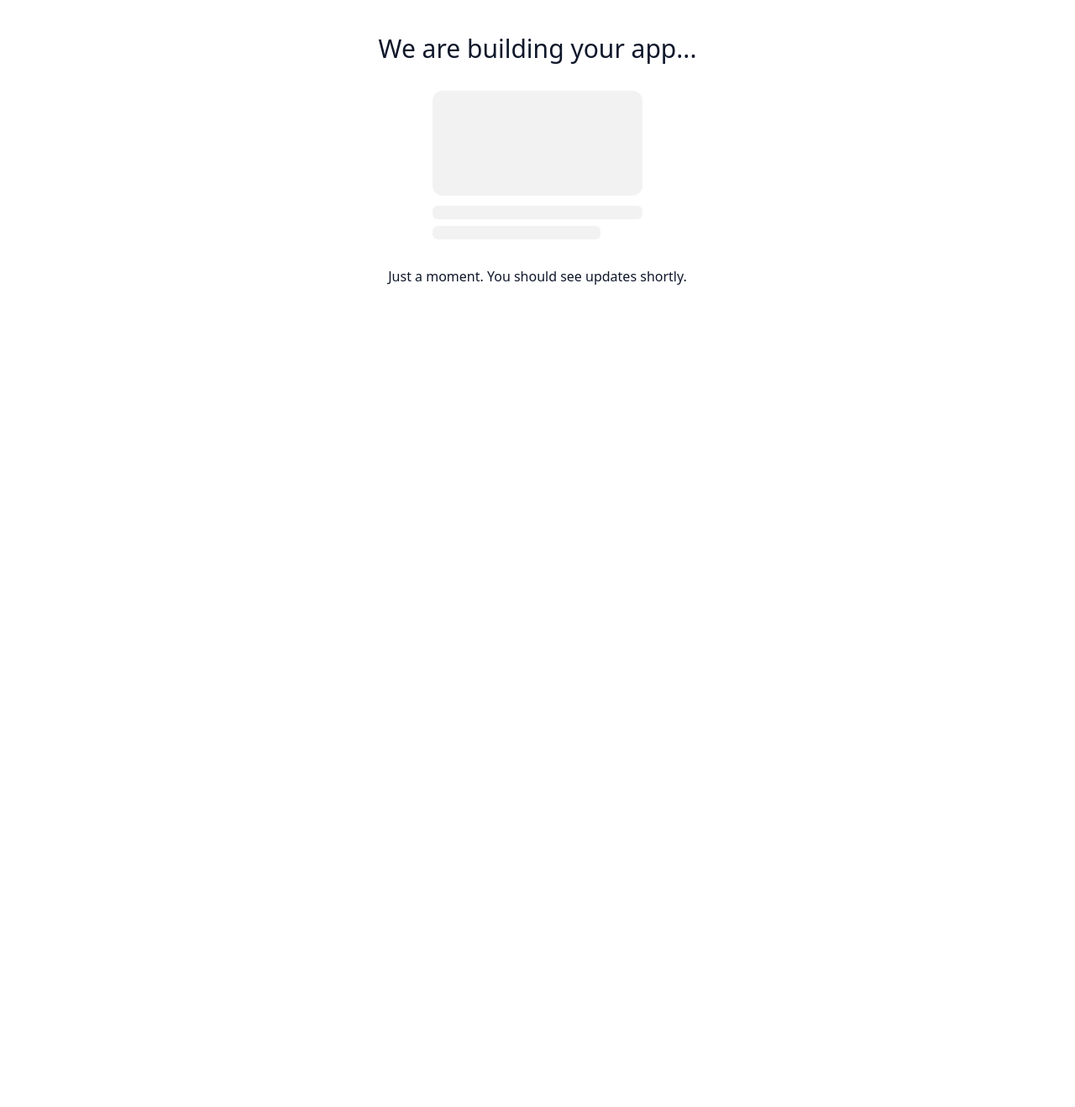
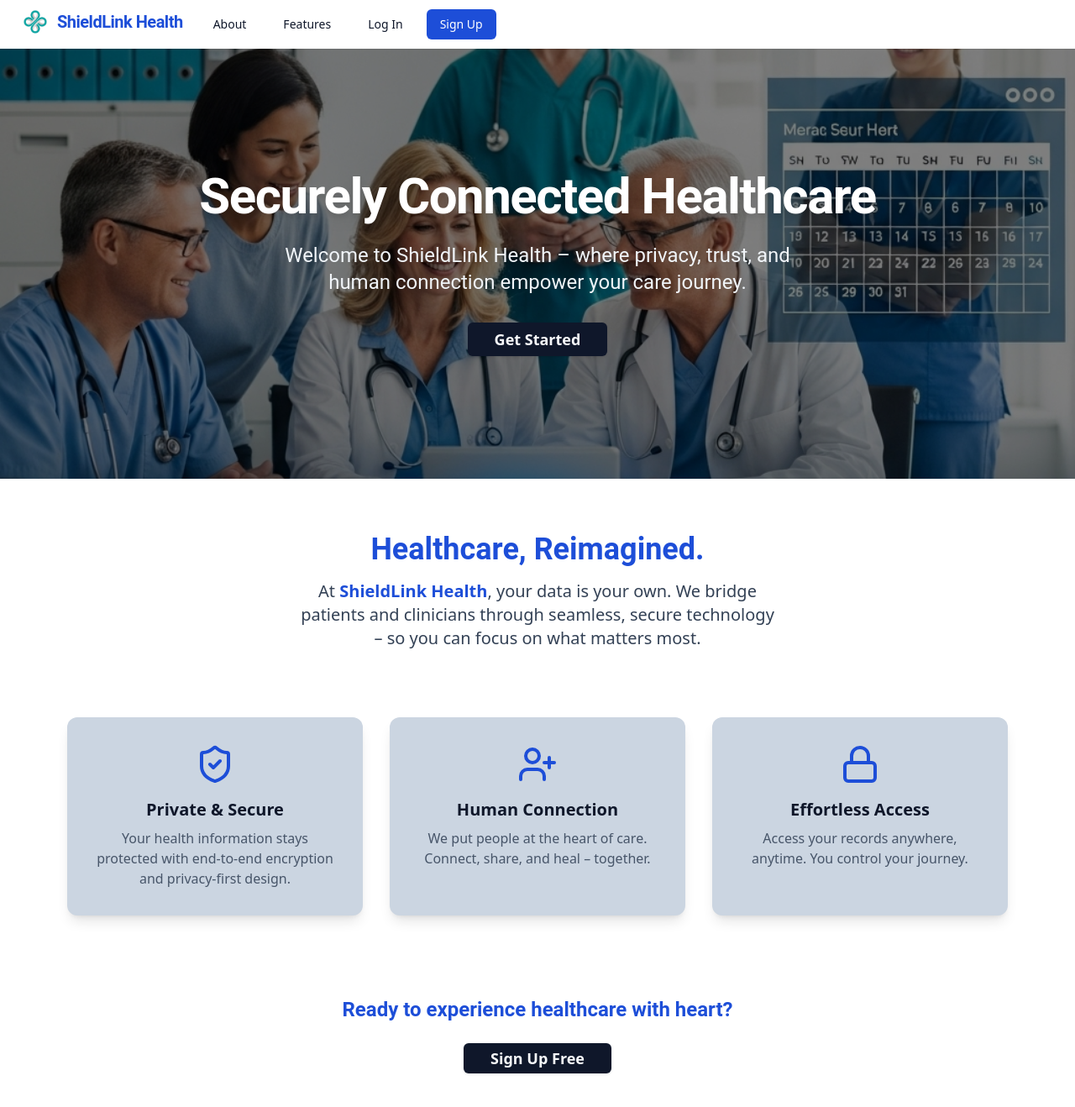
Before and after one commit to Collin-Test-Quome-Org/create-a-comprehensive-hipaa-compliant-patient-por-ac35136d-d57c8af3, a React (Vite) app in the folder frontend/: page / in a window 1280 px wide. Shown: the top 1318 px of the page at 84% size. Before the commit the page ends 800 px from the top, so only its background shows below. Built offline with nearby package versions, Linux system fonts and the light colour scheme.

Commit message:
Initial landing page, navigation, hero, and brand integration for ShieldLink Health.

```diff
--- a/frontend/src/App.tsx
+++ b/frontend/src/App.tsx
@@ -1,27 +1,20 @@
-import { BrowserRouter as Router, Routes, Route } from 'react-router-dom'
-import { Skeleton } from '@/components/ui/skeleton'
+import { BrowserRouter, Routes, Route } from 'react-router-dom';
+import { LandingPage } from '@/pages/LandingPage';
+import { Navigation } from '@/Navigation';
+import { Providers } from '@/Providers';
 
-export function App() {
-  return (
-    <Router>
+export const App = () => (
+  <BrowserRouter>
+    <Providers>
+      <Navigation />
       <Routes>
-        <Route path="/" element={
-          <div className="text-center mx-auto my-10 w-screen">
-            <h1>We are building your app...</h1>
-            <p className="read-the-docs mx-auto">
-              <div className="my-8 items-center flex flex-col space-y-3 animate-pulse">
-                <Skeleton className="h-[125px] w-[250px] rounded-xl" />
-                <div className="space-y-2">
-                  <Skeleton className="h-4 w-[250px]" />
-                  <Skeleton className="h-4 w-[200px]" />
-                </div>
-              </div>
-              Just a moment. You should see updates shortly.
-            </p>
-          </div>
-        } />
+        <Route path="/" element={<LandingPage />} />
+        {/* Placeholder routes for nav */}
+        <Route path="/about" element={<div className="p-16 text-center text-2xl">About page coming soon...</div>} />
+        <Route path="/features" element={<div className="p-16 text-center text-2xl">Features page coming soon...</div>} />
+        <Route path="/login" element={<div className="p-16 text-center text-2xl">Login page coming soon...</div>} />
+        <Route path="/signup" element={<div className="p-16 text-center text-2xl">Signup page coming soon...</div>} />
       </Routes>
-    </Router>
-  )
-}
-export default App
+    </Providers>
+  </BrowserRouter>
+);
--- /dev/null
+++ b/frontend/src/Navigation.tsx
@@ -0,0 +1,46 @@
+import { NavigationMenu, NavigationMenuList, NavigationMenuItem, NavigationMenuLink } from '@/components/ui/navigation-menu';
+import { CompanyLogo } from '@/components/CompanyLogo';
+import { Link, useLocation } from 'react-router-dom';
+import { cn } from '@/lib/utils';
+import { navigationMenuTriggerStyle } from '@/components/ui/navigation-menu';
+
+const navLinks = [
+  { to: '/about', label: 'About' },
+  { to: '/features', label: 'Features' },
+  { to: '/login', label: 'Log In' },
+  { to: '/signup', label: 'Sign Up', highlight: true },
+];
+
+export const Navigation = () => {
+  const { pathname } = useLocation();
+
+  return (
+    <nav className="w-full bg-white shadow-sm sticky top-0 z-50">
+      <div className="flex justify-between items-center max-w-7xl mx-auto px-4 py-2">
+        <NavigationMenu className="flex-1">
+          <NavigationMenuList className="gap-2">
+            <NavigationMenuItem>
+              <NavigationMenuLink asChild className={cn(navigationMenuTriggerStyle(), 'px-2 py-1 bg-transparent hover:bg-[#cbd5e1]')}>
+                <Link to="/">
+                  <CompanyLogo size={36} />
+                  <span className="ml-2 font-bold text-xl align-middle font-['Roboto'] tracking-tight text-[#1d4ed8]">ShieldLink Health</span>
+                </Link>
+              </NavigationMenuLink>
+            </NavigationMenuItem>
+            {navLinks.map(link => (
+              <NavigationMenuItem key={link.to}>
+                <NavigationMenuLink asChild className={cn(
+                  navigationMenuTriggerStyle(),
+                  link.highlight && 'bg-[#1d4ed8] text-white hover:bg-blue-600',
+                  pathname === link.to ? 'border-b-4 border-[#1d4ed8]' : ''
+                )}>
+                  <Link to={link.to} id={`nav-${link.label.toLowerCase().replace(/ /g, '-')}`}>{link.label}</Link>
+                </NavigationMenuLink>
+              </NavigationMenuItem>
+            ))}
+          </NavigationMenuList>
+        </NavigationMenu>
+      </div>
+    </nav>
+  );
+};
--- a/frontend/src/Providers.tsx
+++ b/frontend/src/Providers.tsx
@@ -1,14 +1 @@
-import {TooltipProvider} from '@/components/ui/tooltip'
-import { PropsWithChildren } from 'react'
-import { ThemeProvider } from './components/theme-provider'
-
-/**
- * Wraps app with various React Context Providers. Used in main.tsx
- */
-export const Providers = ({children}: PropsWithChildren) => (
-  <ThemeProvider defaultTheme="light" storageKey="vite-ui-theme">
-    <TooltipProvider>
-      {children}
-    </TooltipProvider>
-  </ThemeProvider>
-)
+export const Providers = ({ children }: { children: React.ReactNode }) => children;
--- /dev/null
+++ b/frontend/src/components/CompanyLogo.tsx
@@ -0,0 +1,8 @@
+import { Image } from 'lucide-react';
+
+export const CompanyLogo = ({ size = 36 }) => (
+  <span className="inline-flex items-center">
+    {/* Brand Kit logo, fallback to Lucide icon if needed */}
+    <img src="/branding/assets/logo-0.png" style={{ width: size, height: size }} className="inline-block" />
+  </span>
+);
--- /dev/null
+++ b/frontend/src/components/Hero.tsx
@@ -0,0 +1,26 @@
+import { motion } from 'framer-motion';
+import { Button } from '@/components/ui/button';
+import { Link } from 'react-router-dom';
+
+export const Hero = () => (
+  <motion.section
+    initial={{ opacity: 0, y: 40 }}
+    animate={{ opacity: 1, y: 0 }}
+    transition={{ duration: 0.9, ease: 'easeOut' }}
+    className="relative w-full h-[32rem] flex items-center justify-center bg-cover bg-center"
+    style={{ backgroundImage: "url('/branding/assets/hero-0.png')" }}
+  >
+    <div className="absolute inset-0 bg-black/50 flex items-center justify-center" />
+    <div className="relative z-10 text-center px-6">
+      <h1 className="text-5xl md:text-6xl font-bold text-white mb-6 drop-shadow-lg font-['Roboto'] tracking-tight">
+        Securely Connected Healthcare
+      </h1>
+      <p className="text-lg md:text-2xl text-slate-100 max-w-2xl mx-auto mb-8 font-['Roboto']">
+        Welcome to ShieldLink Health – where privacy, trust, and human connection empower your care journey.
+      </p>
+      <Button id="get-started-cta" size="lg" className="text-lg px-8 font-bold" asChild>
+        <Link to="/signup">Get Started</Link>
+      </Button>
+    </div>
+  </motion.section>
+);
--- /dev/null
+++ b/frontend/src/pages/LandingPage.tsx
@@ -0,0 +1,63 @@
+import { Hero } from '@/components/Hero';
+import { motion } from 'framer-motion';
+import { Button } from '@/components/ui/button';
+import { Link } from 'react-router-dom';
+import { ShieldCheck, UserPlus, Lock } from 'lucide-react';
+
+export const LandingPage = () => {
+  return (
+    <div className="min-h-screen bg-white">
+      <Hero />
+      <main className="max-w-6xl mx-auto px-4 py-16">
+        <motion.section
+          initial={{ opacity: 0, y: 40 }}
+          whileInView={{ opacity: 1, y: 0 }}
+          viewport={{ once: true }}
+          transition={{ duration: 0.7, delay: 0.1 }}
+          className="mb-20 text-center"
+        >
+          <h2 className="text-3xl md:text-4xl font-bold font-['Roboto'] text-[#1d4ed8] mb-4">Healthcare, Reimagined.</h2>
+          <p className="text-lg md:text-xl text-slate-700 max-w-xl mx-auto">
+            At <span className="font-semibold text-[#1d4ed8]">ShieldLink Health</span>, your data is your own. We bridge patients and clinicians through seamless, secure technology – so you can focus on what matters most.
+          </p>
+        </motion.section>
+        <motion.section
+          initial={{ opacity: 0, y: 40 }}
+          whileInView={{ opacity: 1, y: 0 }}
+          viewport={{ once: true }}
+          transition={{ duration: 0.7, delay: 0.2 }}
+        >
+          <div className="grid grid-cols-1 md:grid-cols-3 gap-8">
+            <div className="bg-[#cbd5e1] rounded-xl shadow-lg p-8 flex flex-col items-center hover:scale-105 transition-transform">
+              <ShieldCheck size={48} className="text-[#1d4ed8] mb-4" />
+              <h3 className="font-bold text-xl mb-2">Private & Secure</h3>
+              <p className="text-slate-600 text-center">Your health information stays protected with end-to-end encryption and privacy-first design.</p>
+            </div>
+            <div className="bg-[#cbd5e1] rounded-xl shadow-lg p-8 flex flex-col items-center hover:scale-105 transition-transform">
+              <UserPlus size={48} className="text-[#1d4ed8] mb-4" />
+              <h3 className="font-bold text-xl mb-2">Human Connection</h3>
+              <p className="text-slate-600 text-center">We put people at the heart of care. Connect, share, and heal – together.</p>
+            </div>
+            <div className="bg-[#cbd5e1] rounded-xl shadow-lg p-8 flex flex-col items-center hover:scale-105 transition-transform">
+              <Lock size={48} className="text-[#1d4ed8] mb-4" />
+              <h3 className="font-bold text-xl mb-2">Effortless Access</h3>
+              <p className="text-slate-600 text-center">Access your records anywhere, anytime. You control your journey.</p>
+            </div>
+          </div>
+        </motion.section>
+        <motion.section
+          initial={{ opacity: 0, y: 30 }}
+          whileInView={{ opacity: 1, y: 0 }}
+          viewport={{ once: true }}
+          transition={{ duration: 0.7, delay: 0.3 }}
+          className="mt-24 text-center"
+        >
+          <h4 className="text-2xl font-bold font-['Roboto'] mb-2 text-[#1d4ed8]">Ready to experience healthcare with heart?</h4>
+          <Button asChild id="cta-signup" className="mt-4 px-8 py-3 text-lg font-bold">
+            <Link to="/signup">Sign Up Free</Link>
+          </Button>
+        </motion.section>
+      </main>
+    </div>
+  );
+};
```
